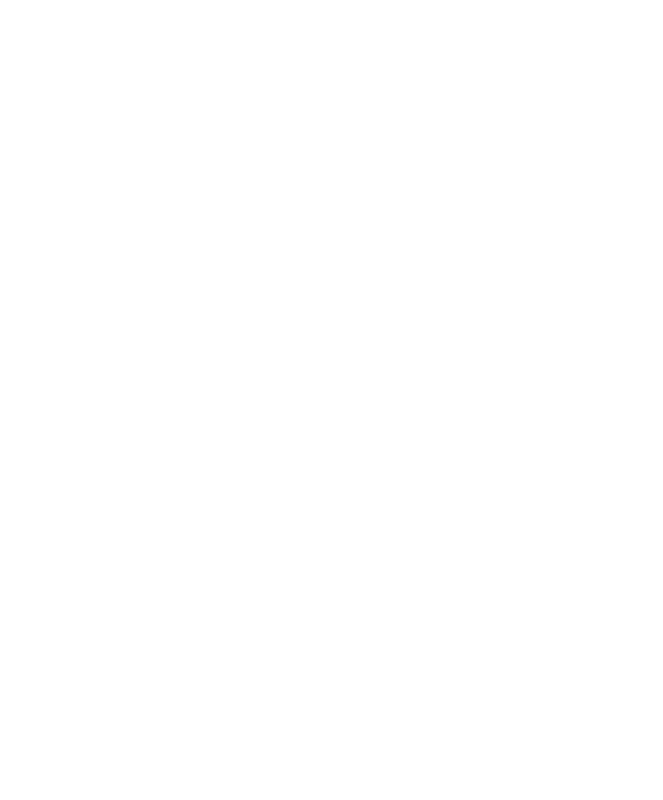
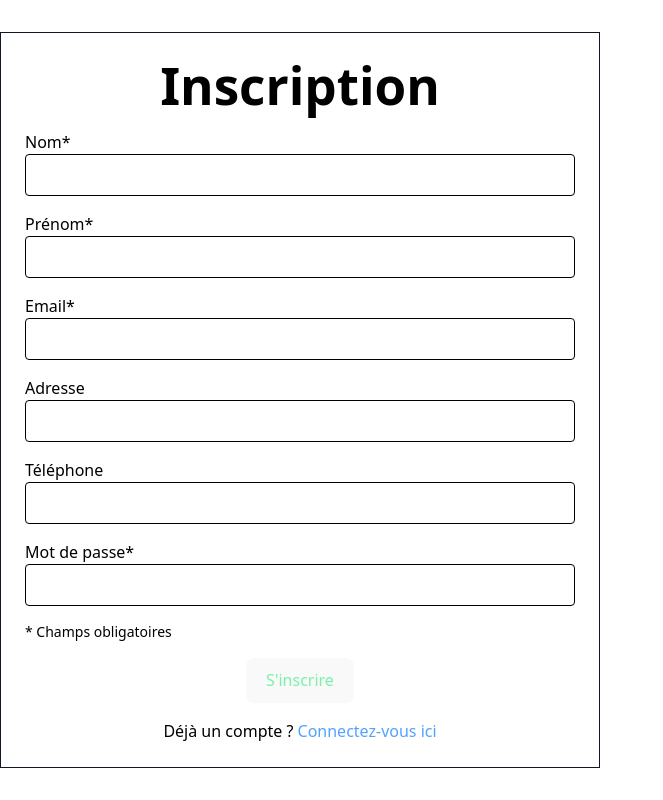
Before and after one commit to elasad0306/EduAdapt, a React (Vite) app: page /Registration in a window 1280 px wide. Before the commit this address had no page. Shown: the whole page, without its empty margins (0-663 px from the left). Built offline with nearby package versions, Linux system fonts and the light colour scheme.

Commit message:
Ajout de la page connexion

```diff
--- a/src/App.jsx
+++ b/src/App.jsx
@@ -1,8 +1,8 @@
 import './App.css'
 import { BrowserRouter as Router, Routes, Route } from 'react-router';
 import Home from './pages/Home'
-// import Connexion from './pages/Connexion';
 import Registration from './pages/Registration';
+import Connexion from './pages/Connexion';
 
 function App() {
 
@@ -11,7 +11,8 @@
     <Router>
       <Routes>
         <Route path='/' element={<Home/>}/>
-        <Route path='/Inscription' element={<Registration/>}/>
+        <Route path='/Registration' element={<Registration/>}/>
+        <Route path='/Connexion' element={<Connexion/>}/>
       </Routes>
     </Router>
   )
--- a/src/Components/Buttons/Button.jsx
+++ b/src/Components/Buttons/Button.jsx
@@ -1,8 +1,8 @@
 import './Button.css'
 
-function Button({onClick, NameButton}) {
+function Button({onClick, NameButton, style}) {
     return (
-        <button className="border border-green-300 w-max  text-green-300 p-2 rounded hover:bg-green-300 hover:text-white" onClick={onClick}>{NameButton}</button>
+        <button className={style} onClick={onClick}>{NameButton}</button>
     )
 }
 
--- a/src/Components/InputWithLabel/InputWithLabel.jsx
+++ b/src/Components/InputWithLabel/InputWithLabel.jsx
@@ -1,6 +1,6 @@
 import { useState } from 'react';
 
-function InputWithLabel({NameLabel,idInput}){
+function InputWithLabel({NameLabel,idInput, style}){
     const [input, setInput] = useState('')
     return (
         <div className='flex flex-col '>
@@ -9,7 +9,7 @@
             id={idInput}
             value={input}
             onChange={(e) => setInput(e.target.value)}
-            className='border w-full rounded active:border-sky-500 focus:outline-1 focus:outline-sky-500 p-1'
+            className={style}
             />
         </div>
     )
--- a/src/pages/Connexion.jsx
+++ b/src/pages/Connexion.jsx
@@ -1,6 +1,35 @@
+import Button from "../Components/Buttons/Button"
+import InputWithLabel from "../components/InputWithLabel/InputWithLabel"
+import { Link } from 'react-router';
+
 function Connexion(){
     return(
-        <h1>Hello, page de connexion</h1>
+        <div className="min-h-screen flex items-center justify-center text-black">
+            <form className="border-gray-900 border p-6 flex flex-col space-y-4 w-150">
+            <h1 className="text-2xl font-semibold text-center">Connexion</h1>
+            <InputWithLabel
+            NameLabel="E-mail"
+            idInput="email"
+            style="border w-full rounded active:border-sky-500 focus:outline-1 focus:outline-sky-500 p-2"
+            />
+
+            <InputWithLabel
+            NameLabel="Mot de passe"
+            idInput="password"
+            style="border w-full rounded active:border-sky-500 focus:outline-1 focus:outline-sky-500 p-2"
+            />
+            <div className="flex justify-center align-center">
+                <Button
+                NameButton="Se connecter"
+                style="border border-green-300 w-max  text-green-300 p-2 rounded hover:bg-green-300 hover:text-white"/>
+            </div>
+
+            <div className="text-center">
+                <p>Pas de compte ? <Link to="/Registration"><span className="text-blue-400 hover:underline">S'inscrire </span></Link></p>
+            </div>
+            </form>
+        </div>
+
     )
 }
 export default Connexion
--- a/src/pages/Home.jsx
+++ b/src/pages/Home.jsx
@@ -2,8 +2,6 @@
 import background_picture from '../assets/picture/home_picture.jpg'
 import Button from '../Components/Buttons/Button'
 import { useNavigate } from 'react-router'
-
-
 
 function Home(){
     const navigate = useNavigate()
@@ -14,7 +12,7 @@
                 <div className="absolute bottom-80">
                     <img className="mx-auto" src={Logo} alt="logo"></img>
                     <h1 className="mt-10 font-bold text-white text-3xl bg-white/20 p-1 rounded-2xl ">De vos cours à la réussite... en un clic.</h1>
-                    <Button NameButton="Se connecter" onClick={()=>navigate("/Inscription")}/>
+                    <Button NameButton="S'inscrire" onClick={()=>navigate("/Inscription")}/>
                 </div>
             </div>
         </div>
--- a/src/pages/Registration.jsx
+++ b/src/pages/Registration.jsx
@@ -1,5 +1,6 @@
 import InputWithLabel from '../components/InputWithLabel/InputWithLabel';
 import Button from '../Components/Buttons/Button';
+import { Link } from 'react-router';
 
 
 function Registration() {
@@ -7,16 +8,19 @@
         <div className="min-h-screen flex items-center justify-center text-black">
             <form className="border-gray-900 border p-6 flex flex-col space-y-4 w-150" action="" method="POST">
                 <h1 className="text-2xl font-semibold text-center">Inscription</h1>
-                <InputWithLabel NameLabel="Nom*" idInput="name"/>
-                <InputWithLabel NameLabel="Prénom*" idInput="firstname"/>
-                <InputWithLabel NameLabel="Email*" idInput="email"/>
-                <InputWithLabel NameLabel="Adresse" idInput="address"/>
-                <InputWithLabel NameLabel="Téléphone" idInput="phoneNumber"/>
-                <InputWithLabel NameLabel="Mot de passe*" idInput="password"/>
+                <InputWithLabel NameLabel="Nom*" idInput="name" style="border w-full rounded active:border-sky-500 focus:outline-1 focus:outline-sky-500 p-2"/>
+                <InputWithLabel NameLabel="Prénom*" idInput="firstname" style="border w-full rounded active:border-sky-500 focus:outline-1 focus:outline-sky-500 p-2"/>
+                <InputWithLabel NameLabel="Email*" idInput="email" style="border w-full rounded active:border-sky-500 focus:outline-1 focus:outline-sky-500 p-2"/>
+                <InputWithLabel NameLabel="Adresse" idInput="address" style="border w-full rounded active:border-sky-500 focus:outline-1 focus:outline-sky-500 p-2"/>
+                <InputWithLabel NameLabel="Téléphone" idInput="phoneNumber" style="border w-full rounded active:border-sky-500 focus:outline-1 focus:outline-sky-500 p-2"/>
+                <InputWithLabel NameLabel="Mot de passe*" idInput="password" style="border w-full rounded active:border-sky-500 focus:outline-1 focus:outline-sky-500 p-2"/>
                 <p className="text-sm">* Champs obligatoires</p>
-                <Button NameButton="S'inscrire" />
+                <div className="flex justify-center align-center">
+                    <Button NameButton="S'inscrire" style="border border-green-300 w-max  text-green-300 p-2 rounded hover:bg-green-300 hover:text-white"/>
+                </div>
+
                 <div className="text-center">
-                    <p>Déjà un compte ? <a href="Connexion.jsx" className="text-blue-600">Connectez-vous ici</a></p>
+                    <p>Déjà un compte ? <Link to="/Connexion"><span className="text-blue-400 hover:underline">Connectez-vous ici</span></Link></p>
                 </div>
             </form>
         </div>
```
